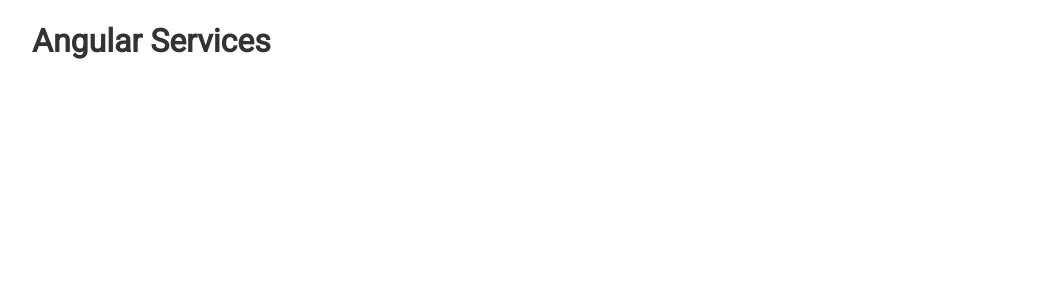
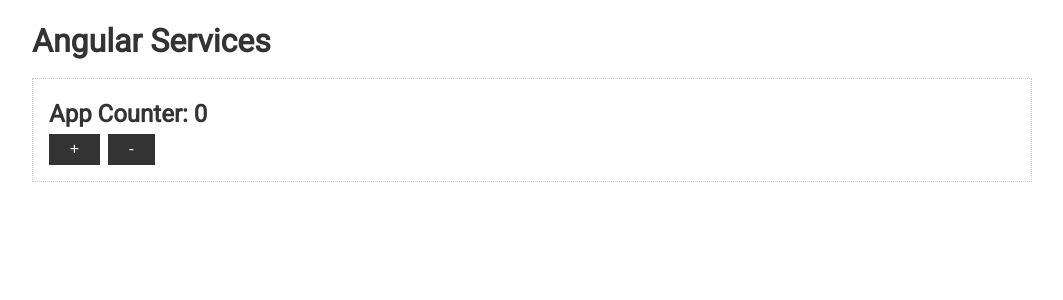
Before and after one commit to Comprehensher/angular-conspect, an Angular app: page / in a window 1280 px wide. Shown: the top 300 px of the page, without its empty margins (108-1171 px from the left). Built offline with nearby package versions, Linux system fonts and the light colour scheme.

Commit message:
Add new simple Service

```diff
--- /dev/null
+++ b/src/app/Services/app-counter.service.ts
@@ -0,0 +1,11 @@
+export class AppCounterService {
+  counter = 0
+
+  increase() {
+    this.counter++
+  }
+
+  decrease() {
+    this.counter--
+  }
+}
--- a/src/app/app.component.html
+++ b/src/app/app.component.html
@@ -1,4 +1,10 @@
 <div class="container">
   <h1>Angular Services</h1>
 
+  <div class="card">
+    <h2>App Counter: {{appCounterService.counter}}</h2>
+
+    <button class="btn" (click)="appCounterService.increase()">+</button>
+    <button class="btn" (click)="appCounterService.decrease()">-</button>
+  </div>
 </div>
--- a/src/app/app.component.ts
+++ b/src/app/app.component.ts
@@ -1,4 +1,5 @@
 import {Component} from '@angular/core';
+import {AppCounterService} from "./Services/app-counter.service";
 
 @Component({
   selector: 'app-root',
@@ -7,4 +8,6 @@
 })
 export class AppComponent {
 
+  constructor(public appCounterService: AppCounterService) {
+  }
 }
--- a/src/app/app.module.ts
+++ b/src/app/app.module.ts
@@ -3,6 +3,7 @@
 
 import { AppComponent } from './app.component';
 import {FormsModule} from "@angular/forms";
+import {AppCounterService} from "./Services/app-counter.service";
 
 @NgModule({
   declarations: [
@@ -12,7 +13,7 @@
     BrowserModule,
     FormsModule
   ],
-  providers: [],
+  providers: [AppCounterService],
   bootstrap: [AppComponent]
 })
 export class AppModule {
```
